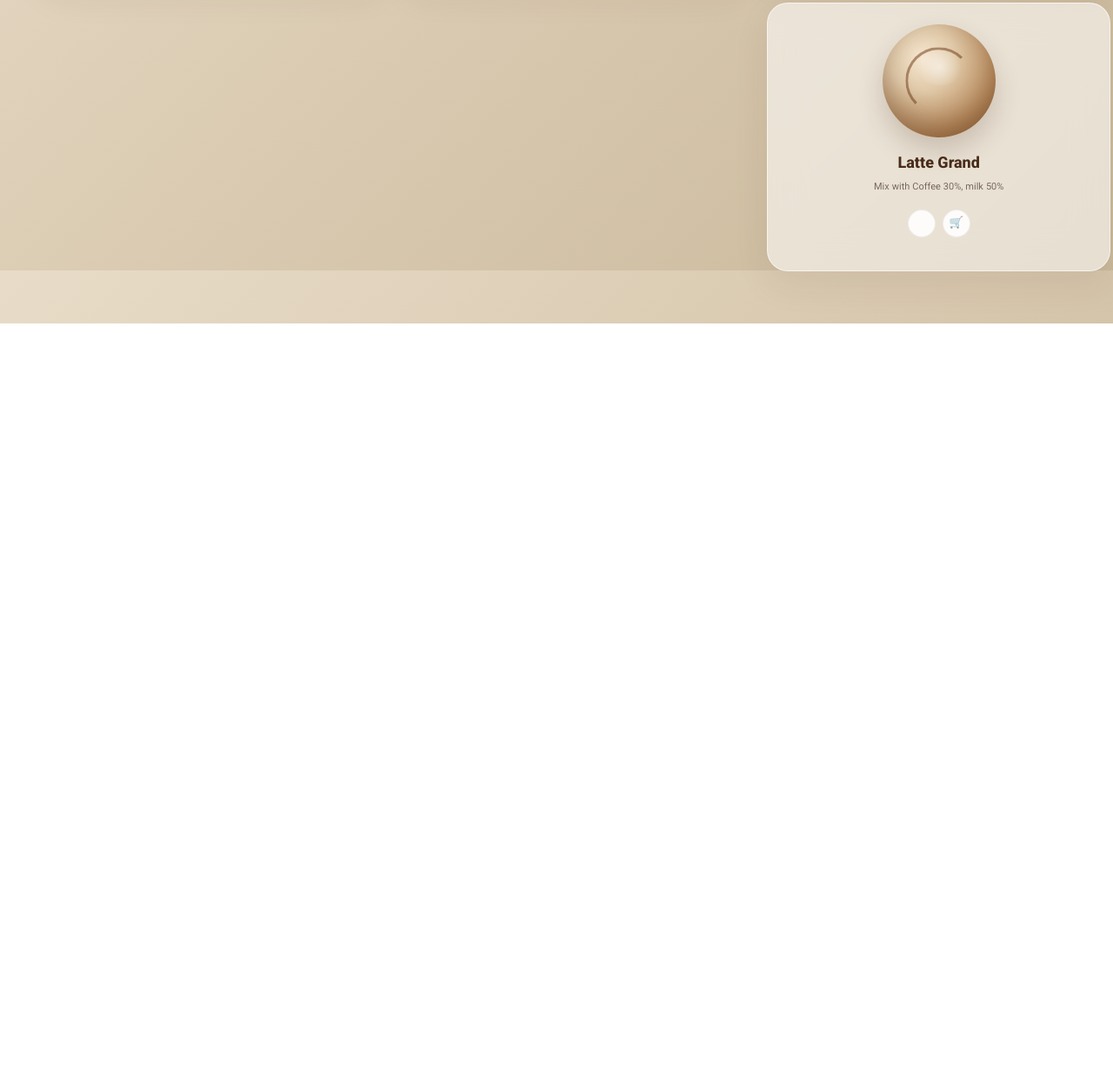
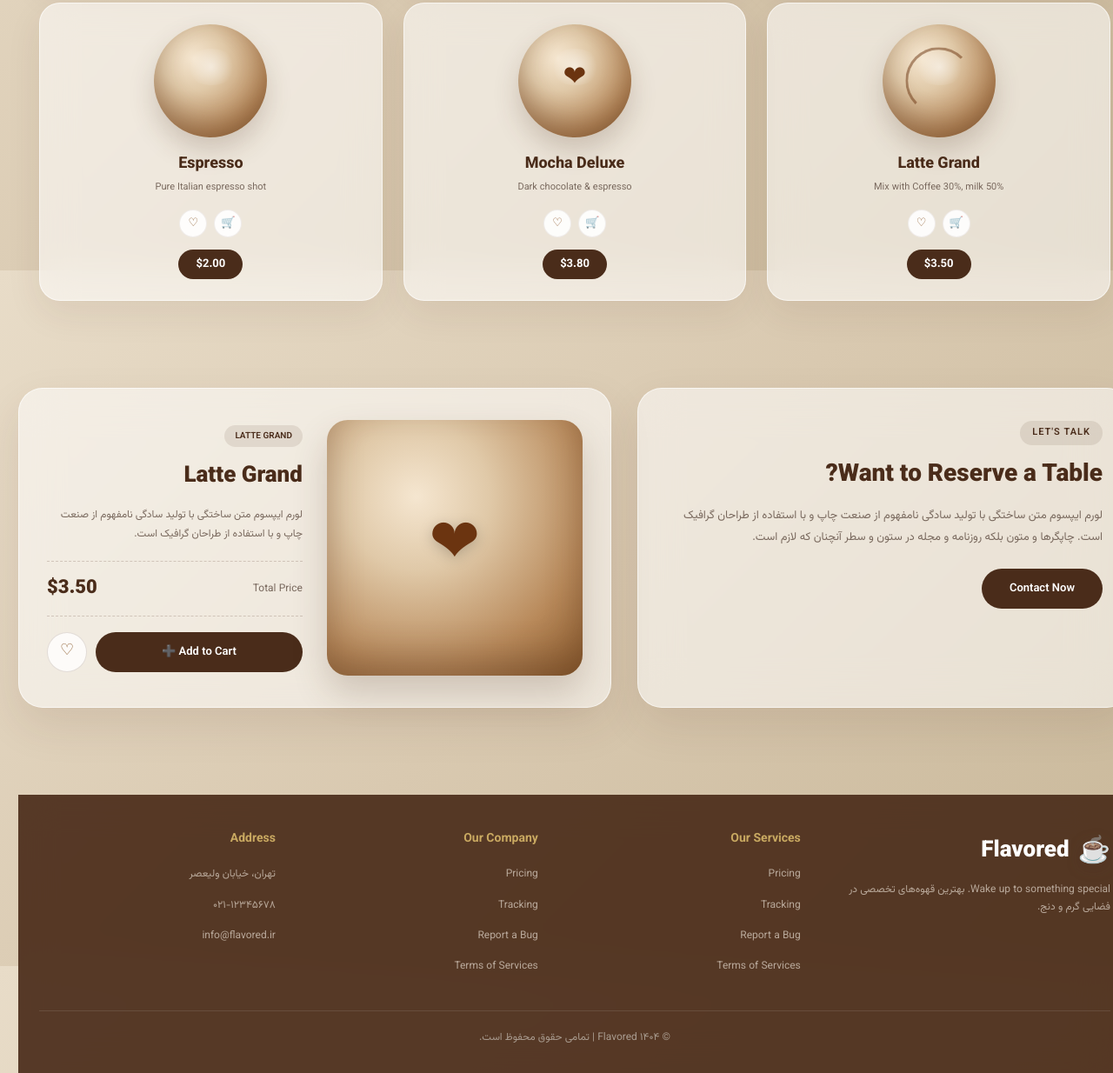
Before and after one commit to cofegold/landing, a plain HTML site: page index.html in a window 1280 px wide. Shown: the part 1289-2523 px from the top of the page at 87% size. Before the commit the page ends 1661 px from the top, so only its background shows below. Drawn offline with Linux system fonts and the light colour scheme.

Commit message:
Update index.html

```diff
--- a/index.html
+++ b/index.html
@@ -3,7 +3,7 @@
 <head>
 <meta charset="UTF-8" />
 <meta name="viewport" content="width=device-width, initial-scale=1.0" />
-<title>Flavored | کافه گلد</title>
+<title>Flavored | کافه گلد </title>
 <link href="https://fonts.googleapis.com/css2?family=Vazirmatn:wght@300;400;500;600;700;800;900&display=swap" rel="stylesheet" />
 <style>
 * { margin: 0; padding: 0; box-sizing: border-box; }
@@ -990,4 +990,166 @@ ul { list-style: none; }
         <p class="desc">Mix with Coffee 30%, milk 50%</p>
         <div class="actions">
           <div class="action-btn">🛒</div>
-          <div class="action-btn">
+          <div class="action-btn">♡</div>
+        </div>
+        <div class="price-tag">$3.50</div>
+      </div>
+
+      <div class="menu-item">
+        <div class="cup-photo heart"></div>
+        <h3>Mocha Deluxe</h3>
+        <p class="desc">Dark chocolate & espresso</p>
+        <div class="actions">
+          <div class="action-btn">🛒</div>
+          <div class="action-btn">♡</div>
+        </div>
+        <div class="price-tag">$3.80</div>
+      </div>
+
+      <div class="menu-item">
+        <div class="cup-photo"></div>
+        <h3>Espresso</h3>
+        <p class="desc">Pure Italian espresso shot</p>
+        <div class="actions">
+          <div class="action-btn">🛒</div>
+          <div class="action-btn">♡</div>
+        </div>
+        <div class="price-tag">$2.00</div>
+      </div>
+
+    </div>
+  </div>
+</section>
+
+<!-- ===== Bottom Section ===== -->
+<section class="bottom-grid container" id="reserve">
+
+  <!-- Reserve Card -->
+  <div class="reserve-card">
+    <span class="badge">LET'S TALK</span>
+    <h2>Want to Reserve a Table?</h2>
+    <p>
+      لورم ایپسوم متن ساختگی با تولید سادگی نامفهوم از صنعت چاپ و با استفاده
+      از طراحان گرافیک است. چاپگرها و متون بلکه روزنامه و مجله در ستون و سطر
+      آنچنان که لازم است.
+    </p>
+    <button class="reserve-btn">Contact Now</button>
+  </div>
+
+  <!-- Detail Card -->
+  <div class="detail-card">
+    <div class="detail-img"></div>
+    <div class="detail-info">
+      <span class="badge-sm">LATTE GRAND</span>
+      <h3>Latte Grand</h3>
+      <p>
+        لورم ایپسوم متن ساختگی با تولید سادگی نامفهوم از صنعت چاپ
+        و با استفاده از طراحان گرافیک است.
+      </p>
+      <div class="total-row">
+        <span>Total Price</span>
+        <strong>$3.50</strong>
+      </div>
+      <div class="detail-actions">
+        <button class="add-cart-btn">Add to Cart ➕</button>
+        <div class="heart-btn">♡</div>
+      </div>
+    </div>
+  </div>
+
+</section>
+
+<!-- ===== Footer ===== -->
+<footer class="footer" id="contact">
+  <div class="container">
+    <div class="footer-inner">
+      <div class="footer-brand">
+        <div class="logo">
+          <span class="logo-icon">☕</span>
+          <span>Flavored</span>
+        </div>
+        <p>Wake up to something special. بهترین قهوه‌های تخصصی در فضایی گرم و دنج.</p>
+      </div>
+
+      <div class="footer-col">
+        <h4>Our Services</h4>
+        <ul>
+          <li><a href="#">Pricing</a></li>
+          <li><a href="#">Tracking</a></li>
+          <li><a href="#">Report a Bug</a></li>
+          <li><a href="#">Terms of Services</a></li>
+        </ul>
+      </div>
+
+      <div class="footer-col">
+        <h4>Our Company</h4>
+        <ul>
+          <li><a href="#">Pricing</a></li>
+          <li><a href="#">Tracking</a></li>
+          <li><a href="#">Report a Bug</a></li>
+          <li><a href="#">Terms of Services</a></li>
+        </ul>
+      </div>
+
+      <div class="footer-col">
+        <h4>Address</h4>
+        <ul>
+          <li><a href="#">تهران، خیابان ولیعصر</a></li>
+          <li><a href="#">۰۲۱-۱۲۳۴۵۶۷۸</a></li>
+          <li><a href="#">info@flavored.ir</a></li>
+        </ul>
+      </div>
+    </div>
+
+    <div class="footer-bottom">
+      © ۱۴۰۴ Flavored | تمامی حقوق محفوظ است.
+    </div>
+  </div>
+</footer>
+
+<script>
+// Smooth scroll
+document.querySelectorAll('a[href^="#"]').forEach(link => {
+  link.addEventListener('click', e => {
+    const target = document.querySelector(link.getAttribute('href'));
+    if (target) {
+      e.preventDefault();
+      target.scrollIntoView({ behavior: 'smooth', block: 'start' });
+    }
+  });
+});
+
+// Icon chip toggle
+document.querySelectorAll('.icon-row, .hero-icon-row').forEach(row => {
+  row.querySelectorAll('.icon-chip').forEach(chip => {
+    chip.addEventListener('click', () => {
+      row.querySelectorAll('.icon-chip').forEach(c => c.classList.remove('active'));
+      chip.classList.add('active');
+    });
+  });
+});
+
+// Scroll reveal
+const observer = new IntersectionObserver(entries => {
+  entries.forEach(entry => {
+    if (entry.isIntersecting) {
+      entry.target.style.opacity = '1';
+      entry.target.style.transform = 'translateY(0)';
+    }
+  });
+}, { threshold: 0.1 });
+
+document.querySelectorAll('.menu-item, .glass, .reserve-card, .detail-card').forEach(el => {
+  el.style.opacity = '0';
+  el.style.transform = 'translateY(30px)';
+  el.style.transition = 'all 0.7s ease';
+  observer.observe(el);
+});
+
+// Store buttons play icon
+document.querySelectorAll('.store-btn').forEach(btn => {
+  if (!btn.textContent.trim()) btn.textContent = '';
+});
+</script>
+</body>
+</html>
```
